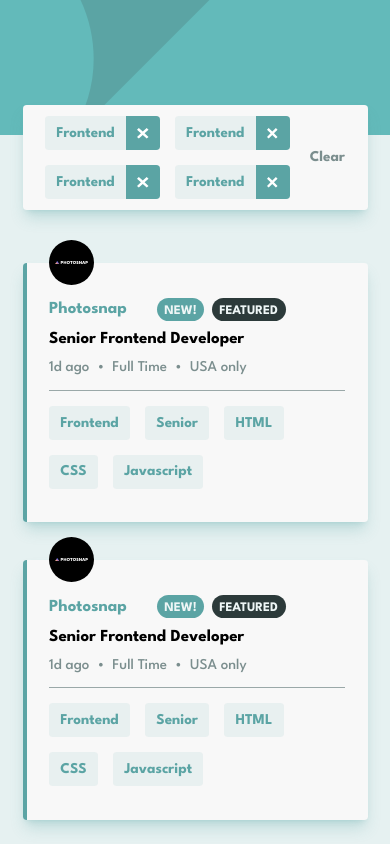
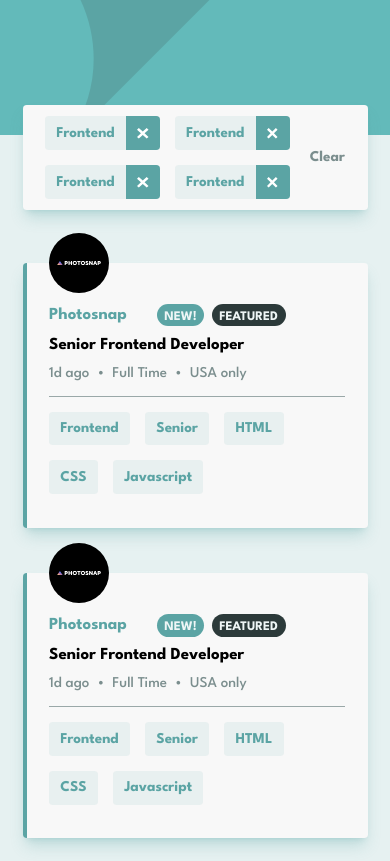
Before and after one commit to adityadahake/Job-Listings-React-, a React (Vite) app: page / in a window 390 px wide. Built offline with nearby package versions, Linux system fonts and the light colour scheme.

Commit message:
resize listing logo in the mobile view and adjust spacing

```diff
--- a/src/App.jsx
+++ b/src/App.jsx
@@ -13,7 +13,7 @@ function App() {
         </div>
       </div>
       <div className="container lg:max-w-[1200px] mx-auto">
-        <div className="flex flex-col gap-10 p-6">
+        <div className="flex flex-col gap-12 lg:gap-10 p-6">
           <JobListing />
           <JobListing />
         </div>
--- a/src/components/JobListing.jsx
+++ b/src/components/JobListing.jsx
@@ -3,10 +3,10 @@ import photosnapLogo from "../assets/images/photosnap.svg";
 function JobListing() {
   return (
     <div className="border-l-4 px-6 py-9 lg:px-10 relative rounded shadow-lg flex flex-col lg:flex-row lg:items-center gap-3 lg:gap-6 whitespace-nowrap bg-very-light-cyan border-desaturated-dark-cyan-primary shadow-desaturated-dark-cyan-primary/30">
-      <div className="w-12 h-12 lg:w-fit lg:h-fit absolute lg:static -top-6">
+      <div className="w-16 h-16 lg:w-fit lg:h-fit absolute lg:static -top-8">
         <img src={photosnapLogo} alt="photosnap" />
       </div>
-      <div className="grid gap-1">
+      <div className="grid gap-1 mt-1.5 lg:mt-0">
         <div className="flex gap-2 items-center font-bold">
           <span className="text-lg lg:text-xl me-6 lg:me-3 text-desaturated-dark-cyan-primary">
             Photosnap
```
